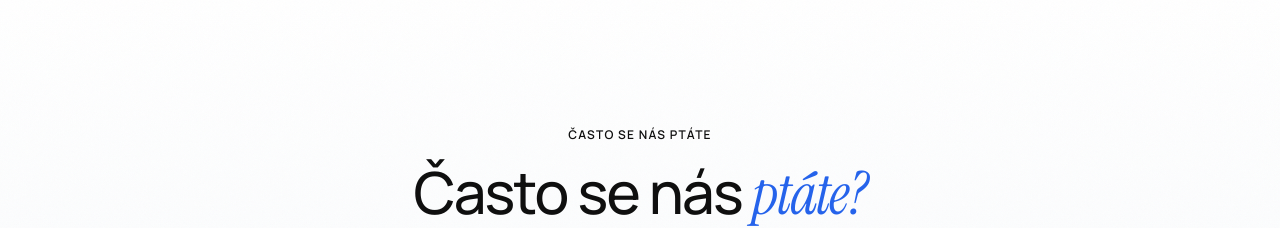
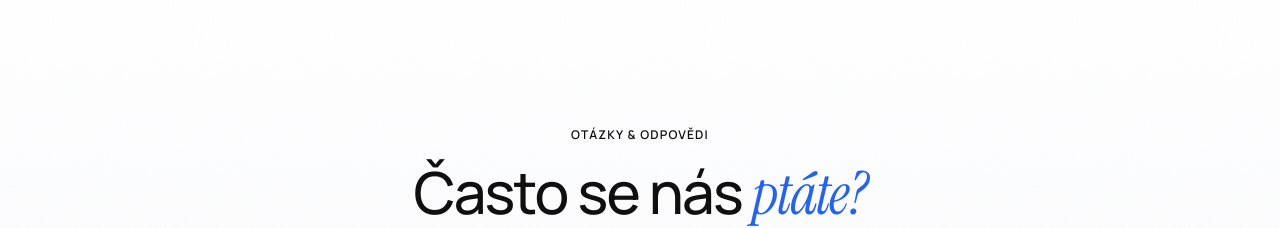
Before and after one commit to marelhott/new-web, a Next.js app: page / in a window 1280 px wide. Shown: the part 4260-4488 px from the top of the page. Built offline with nearby package versions, Linux system fonts and the light colour scheme; a web font is replaced by a local one.

Commit message:
Update FAQ section heading text

```diff
--- a/src/app/pages/HomePage.tsx
+++ b/src/app/pages/HomePage.tsx
@@ -561,7 +561,7 @@ function WhyUsSection() {
       <div className="max-w-[1400px] mx-auto px-6 md:px-10 relative z-10">
         <Reveal>
           <div className="text-center mb-20">
-            <span className="text-accent font-[family-name:var(--font-display)] tracking-widest uppercase mb-4 block" style={{ fontSize: "12px", fontWeight: 600 }}>Často se nás ptáte</span>
+            <span className="text-accent font-[family-name:var(--font-display)] tracking-widest uppercase mb-4 block" style={{ fontSize: "12px", fontWeight: 600 }}>Otázky & Odpovědi</span>
             <h2 className="font-[family-name:var(--font-display)] text-foreground" style={{ fontSize: "clamp(40px, 5vw, 58px)", fontWeight: 500, lineHeight: 1.1, letterSpacing: "-0.03em" }}>
               Často se nás <em style={{ fontFamily: "'Instrument Serif', serif", fontWeight: "normal", fontStyle: "italic", color: "#2563eb" }}>ptáte?</em>
             </h2>
```
